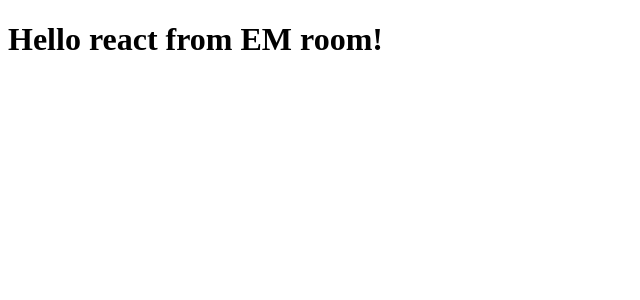
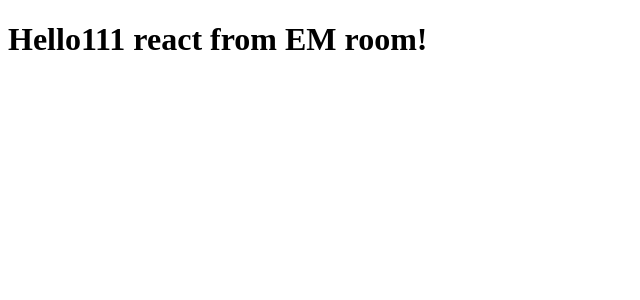
Before and after one commit to Borjan40/appDmtrLvr, a React (Vite) app: page / in a window 1280 px wide. Shown: the top 300 px of the page, without its empty margins (0-640 px from the left). Built offline with nearby package versions, Linux system fonts and the light colour scheme.

Commit message:
feat: without SSR code status

```diff
--- a/dist-server/entry-server.js
+++ b/dist-server/entry-server.js
@@ -1,6 +1,6 @@
 import { jsx } from "react/jsx-runtime";
 function App() {
-  return /* @__PURE__ */ jsx("div", { children: /* @__PURE__ */ jsx("h1", { children: "Hello react from EM room!" }) });
+  return /* @__PURE__ */ jsx("div", { children: /* @__PURE__ */ jsx("h1", { children: "Hello111 react from EM room!" }) });
 }
 const app = /* @__PURE__ */ jsx(App, {});
 export {
--- a/src/components/App.jsx
+++ b/src/components/App.jsx
@@ -1,6 +1,6 @@
 function App() {
     return <div>
-        <h1>Hello react from EM room!</h1>
+        <h1>Hello111 react from EM room!</h1>
     </div>
 }
 
```
Also changed, not shown: server.js (+3 -6 lines).
